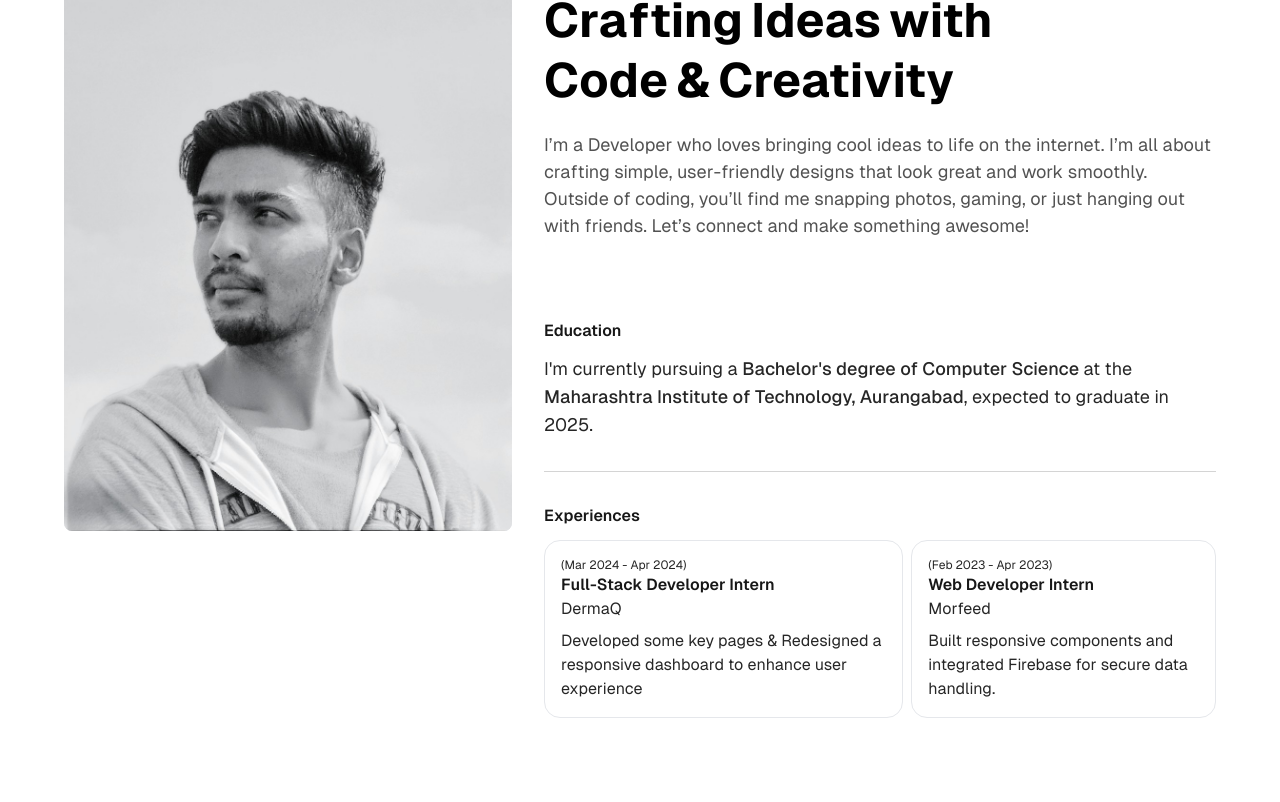
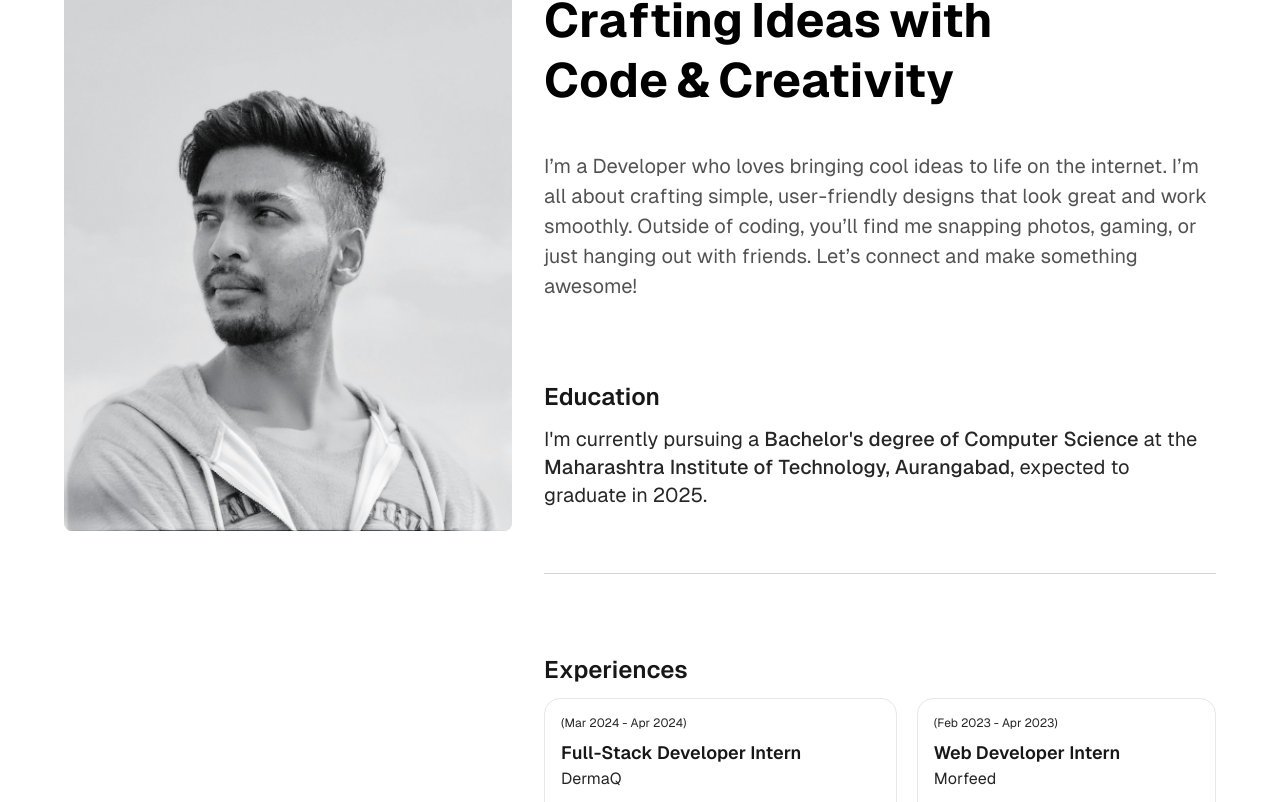
Before and after one commit to Muz4mmil/muz4mmil.github.io, a Next.js app: page / in a window 1280 px wide. Shown: the part 1038-1840 px from the top of the page. Built offline with nearby package versions, Linux system fonts and the light colour scheme.

Commit message:
Font size

```diff
--- a/app/sections/about.tsx
+++ b/app/sections/about.tsx
@@ -13,7 +13,7 @@ export default function About() {
 
       <div className="flex flex-1 gap-8 my-7 max-lg:flex-col">
         <div className="relative bg-gray-200 lg:sticky lg:top-28 rounded-lg lg:w-2/5 w-full lg:h-[540px] h-96 overflow-hidden">
-          <Image src={'/me1.png'} layout='fill' alt='me' objectFit='cover' />
+          <Image src={'/me1.png'} layout='fill' alt='me' objectFit='cover' className='' />
           <motion.div
             initial={{ scaleY: 1 }}
             whileInView={{ scaleY: 0 }}
@@ -47,7 +47,7 @@ export default function About() {
             whileInView={{ opacity: 1 }}
             transition={{ delay: 1.4 }}
             viewport={{ once: true }}
-            className="text-lg text-neutral-600 mt-5 leading-normal">
+            className="text-xl text-neutral-600 mt-10 leading-normal">
             I’m a Developer who loves bringing cool ideas to life on the internet. I’m all about crafting simple, user-friendly designs that look great and work smoothly. Outside of coding, you’ll find me snapping photos, gaming, or just hanging out with friends. Let’s connect and make something awesome!
           </motion.p>
 
@@ -57,9 +57,9 @@ export default function About() {
               whileInView={{ opacity: 1 }}
               transition={{ delay: 1.7 }}
               viewport={{ once: true }}
-              className='border-b  border-neutral-300 pb-8 text-neutral-900'>
-              <h3 className="mb-3 font-semibold">Education</h3>
-              <p className='text-lg text-neutral-800'>I{"'"}m currently pursuing a <span className='font-medium'>Bachelor{"'"}s degree of Computer Science</span> at the <span className='font-medium'>Maharashtra Institute of Technology, Aurangabad</span>, expected to graduate in 2025.</p>
+              className='border-b  border-neutral-300 pb-16 text-neutral-900'>
+              <h3 className="mb-3 font-semibold text-2xl">Education</h3>
+              <p className='text-xl text-neutral-800'>I{"'"}m currently pursuing a <span className='font-medium'>Bachelor{"'"}s degree of Computer Science</span> at the <span className='font-medium'>Maharashtra Institute of Technology, Aurangabad</span>, expected to graduate in 2025.</p>
             </motion.div>
 
 
@@ -69,19 +69,19 @@ export default function About() {
               whileInView={{ opacity: 1 }}
               transition={{ delay: 1.9 }}
               viewport={{ once: true }}
-              className='mt-8 text-neutral-900'>
-              <h3 className="mb-3 font-semibold">Experiences</h3>
+              className='mt-20 text-neutral-900'>
+              <h3 className="mb-3 font-semibold text-2xl">Experiences</h3>
               {/* <p className='text-lg text-neutral-600'>I’ve worked as a <strong>Full-Stack Developer Intern at DermaQ</strong> (Mar 2024 - Apr 2024), where I redesigned a responsive dashboard to enhance user experience. Earlier, I was a <strong>Web Developer at Morfeed</strong> (Feb 2023 - Apr 2023), building responsive components and integrating Firebase for secure data handling.</p> */}
-              <div className="flex max-sm:flex-col gap-2">
+              <div className="flex max-sm:flex-col gap-5">
                 <div className="rounded-2xl border p-4 text-neutral-800">
                   <p className="text-xs">(Mar 2024 - Apr 2024)</p>
-                  <p className="font-semibold text-neutral-900">Full-Stack Developer Intern</p>
+                  <p className="font-semibold text-neutral-900 text-lg mt-2">Full-Stack Developer Intern</p>
                   <p className="">DermaQ</p>
                   <p className="mt-2">Developed some key pages & Redesigned a responsive dashboard to enhance user experience</p>
                 </div>
                 <div className="rounded-2xl border p-4 text-neutral-800">
                   <p className="text-xs">(Feb 2023 - Apr 2023)</p>
-                  <p className="font-semibold text-neutral-900">Web Developer Intern</p>
+                  <p className="font-semibold text-neutral-900 text-lg mt-2">Web Developer Intern</p>
                   <p className="">Morfeed</p>
                   <p className="mt-2">Built responsive components and integrated Firebase for secure data handling.</p>
                 </div>
--- a/app/sections/hero.tsx
+++ b/app/sections/hero.tsx
@@ -22,13 +22,13 @@ export default function Hero({ contactRef }: HeroProps) {
 
       <div className="ml-[5%] max-sm:mb-40 mb-24 flex-1 flex flex-col justify-center gap-2 font-extrabold text-5xl md:text-head">
         <div className="h-[5.35rem] max-sm:h-[6rem] overflow-y-hidden">
-          <motion.h1 whileInView={{ y: 0, opacity: 1 }} initial={{ y: 80, opacity: 0 }} viewport={{ once: true }} transition={{ bounce: 0 }}>I{"'"}m Muzammil Siddiqui</motion.h1>
+          <motion.h1 whileInView={{ y: 0, opacity: 1 }} initial={{ y: 80, opacity: 0 }} viewport={{ once: true }} transition={{ bounce: 0, ease: 'easeOut', duration: 0.4 }}>I{"'"}m Muzammil Siddiqui</motion.h1>
         </div>
         <div className="h-[5.35rem] max-sm:h-[6rem] overflow-y-hidden">
-          <motion.h1 whileInView={{ y: 0, opacity: 1 }} initial={{ y: 80, opacity: 0 }} viewport={{ once: true }} transition={{ delay: 0.25, bounce: 0 }}>Full Stack Developer who</motion.h1>
+          <motion.h1 whileInView={{ y: 0, opacity: 1 }} initial={{ y: 80, opacity: 0 }} viewport={{ once: true }} transition={{ delay: 0.3, bounce: 0, ease: 'easeOut', duration: 0.4 }}>Full Stack Developer who</motion.h1>
         </div>
         <div className="h-[5.35rem] max-sm:h-[6rem] overflow-y-hidden">
-          <motion.h1 whileInView={{ y: 0, opacity: 1 }} initial={{ y: 80, opacity: 0 }} viewport={{ once: true }} transition={{ delay: 0.5, bounce: 0 }} className="text-gray-400">create great experiences</motion.h1>
+          <motion.h1 whileInView={{ y: 0, opacity: 1 }} initial={{ y: 80, opacity: 0 }} viewport={{ once: true }} transition={{ delay: 0.6, bounce: 0, ease: 'easeOut', duration: 0.4 }} className="text-gray-400">create great experiences</motion.h1>
         </div>
       </div>
 
--- a/app/sections/projects.tsx
+++ b/app/sections/projects.tsx
@@ -16,9 +16,9 @@ export default function Projects() {
 			<div className="grid grid-cols-2 max-sm:grid-cols-1 gap-12 my-10">
 				{projects.projects.map((project, index) => (
 					<motion.div
-						initial={{ scale: 0.2, opacity: 0 }}
+						initial={{ scale: 0.5, opacity: 0 }}
 						whileInView={{ scale: 1, opacity: 1 }}
-						transition={{ delay: (index * 0.2) }}
+						transition={{ delay: (index * 0.2), duration: 0.4 }}
 						viewport={{   once: true }}
 						key={index} className="group/card">
 						<div className="p-5 pb-2 h-80 max-sm:h-56 bg-gradient-to-br from-gray-50 via-gray-100 to-gray-200 border rounded-lg">
```
